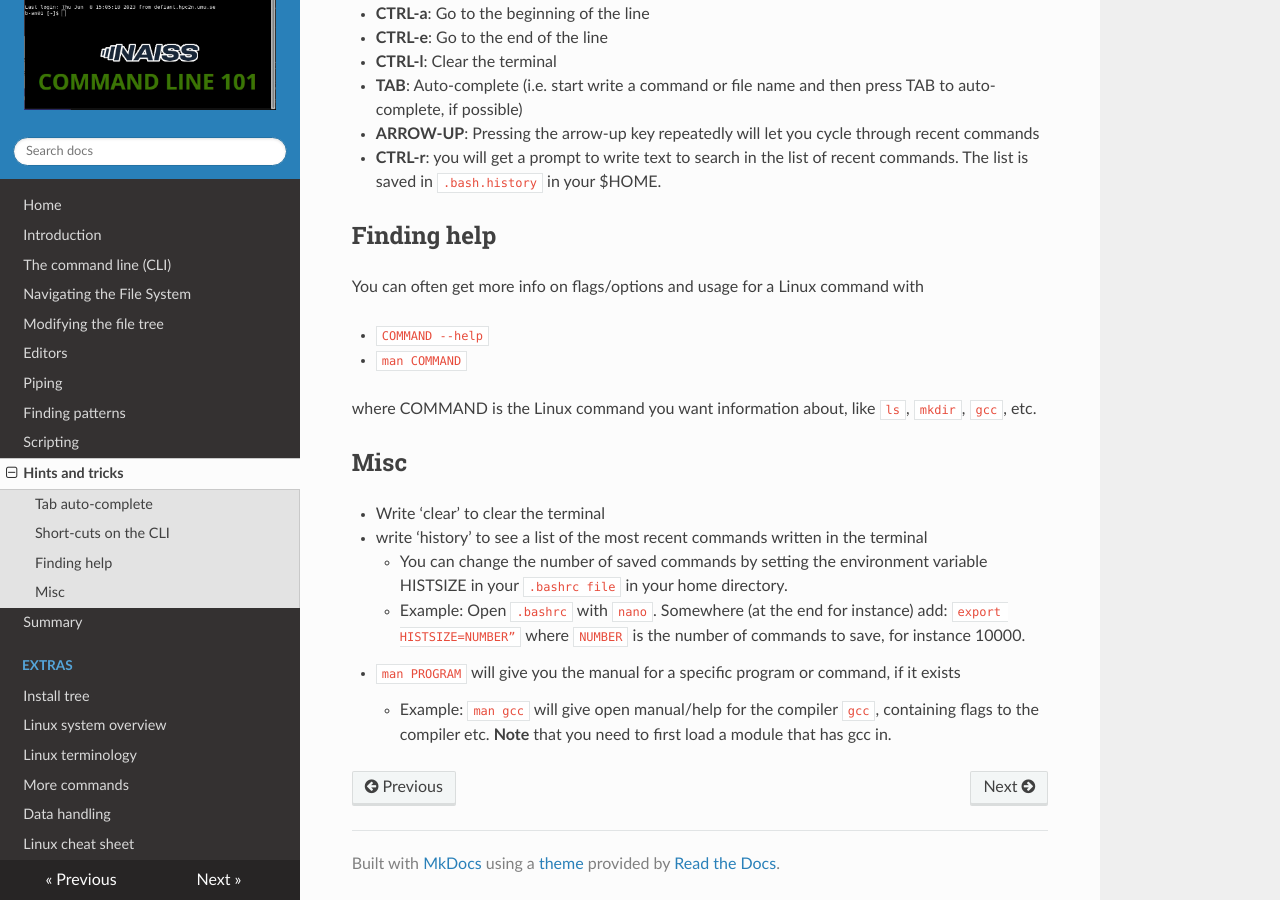
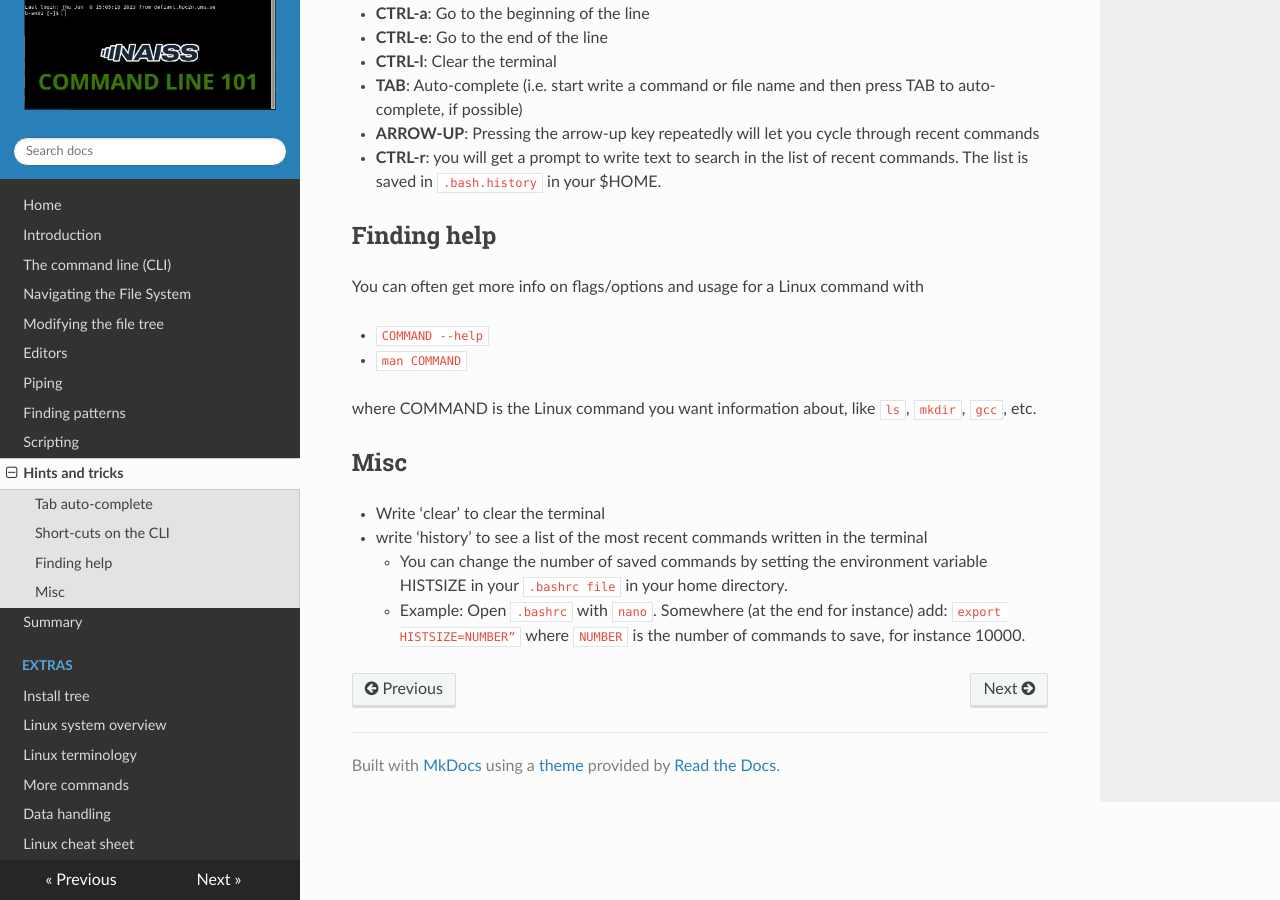
Before and after one commit to hpc2n/linux-command-line-101, an MkDocs documentation site: the page built from docs/hints.md, in a window 1280 px wide and 900 px high, scrolled down 510 px. Built offline with MkDocs 1.6.1, drawn with Linux system fonts in a browser that asks for light colours; nearby versions of some CDN libraries.

Commit message:
removing second instance of man

```diff
--- a/docs/hints.md
+++ b/docs/hints.md
@@ -34,5 +34,3 @@ where COMMAND is the Linux command you want information about, like ``ls``, ``mk
 - write 'history' to see a list of the most recent commands written in the terminal
     - You can change the number of saved commands by setting the environment variable HISTSIZE in your <code>.bashrc file</code> in your home directory.
     - Example: Open <code>.bashrc</code> with <code>nano</code>. Somewhere (at the end for instance) add: <code>export HISTSIZE=NUMBER"</code> where <code>NUMBER</code> is the number of commands to save, for instance 10000.
-- <code>man PROGRAM</code> will give you the manual for a specific program or command, if it exists
-    - Example: <code>man gcc</code> will give open manual/help for the compiler <code>gcc</code>, containing flags to the compiler etc. **Note** that you need to first load a module that has gcc in.
```
